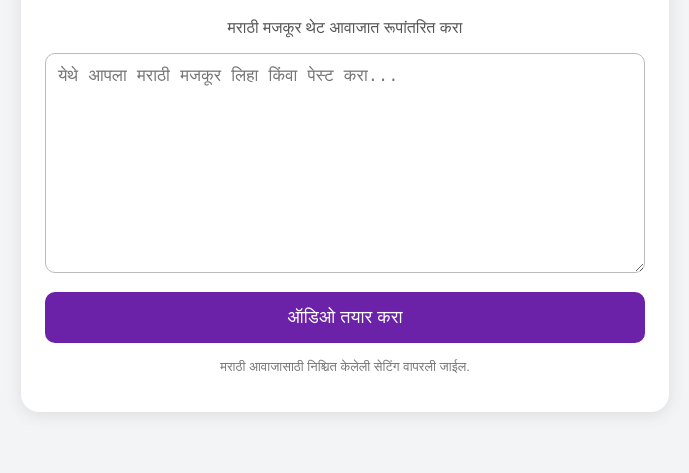
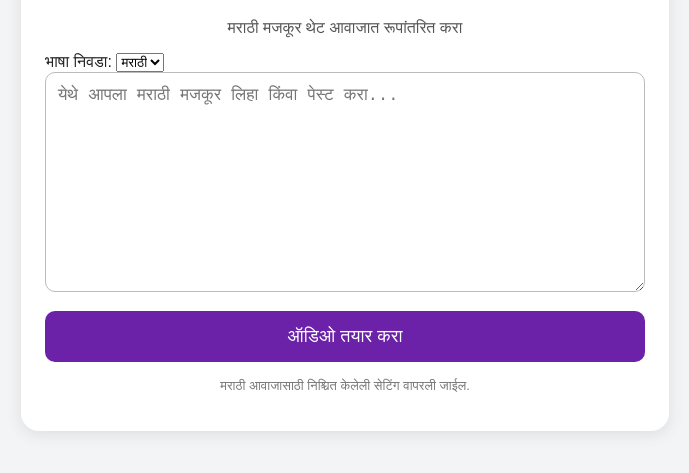
Before and after one commit to kkmarathiaudio/kk-marathi-audio-maker, a website: page index.html in a window 1280 px wide. Shown: the part 131-604 px from the top of the page, without its empty margins (295-984 px from the left). Drawn offline with Linux system fonts and the light colour scheme.

Commit message:
Add language selection for audio conversion

```diff
--- a/index.html
+++ b/index.html
@@ -19,7 +19,11 @@ audio{width:100%;margin-top:20px}
 <div class="container">
 <h1>🎙️ K.K. Marathi Audio Maker</h1>
 <p>मराठी मजकूर थेट आवाजात रूपांतरित करा</p>
-<textarea id="text" placeholder="येथे आपला मराठी मजकूर लिहा किंवा पेस्ट करा..."></textarea>
+<label for="language">भाषा निवडा:</label>
+<select id="language">
+  <option value="mr-IN">मराठी</option>
+  <option value="kn-IN">ಕನ್ನಡ</option>
+</select><textarea id="text" placeholder="येथे आपला मराठी मजकूर लिहा किंवा पेस्ट करा..."></textarea>
 <button id="make" onclick="makeAudio()">ऑडिओ तयार करा</button>
 <p id="status"></p>
 <audio id="player" controls style="display:none"></audio>
@@ -35,7 +39,10 @@ async function makeAudio(){
   const response=await fetch('/api/tts',{
    method:'POST',
    headers:{'Content-Type':'application/json'},
-   body:JSON.stringify({text})
+   body:JSON.stringify({
+  text,
+  language_code: document.getElementById('language').value
+})
   });
   if(!response.ok){
   const err = await response.json();
```
